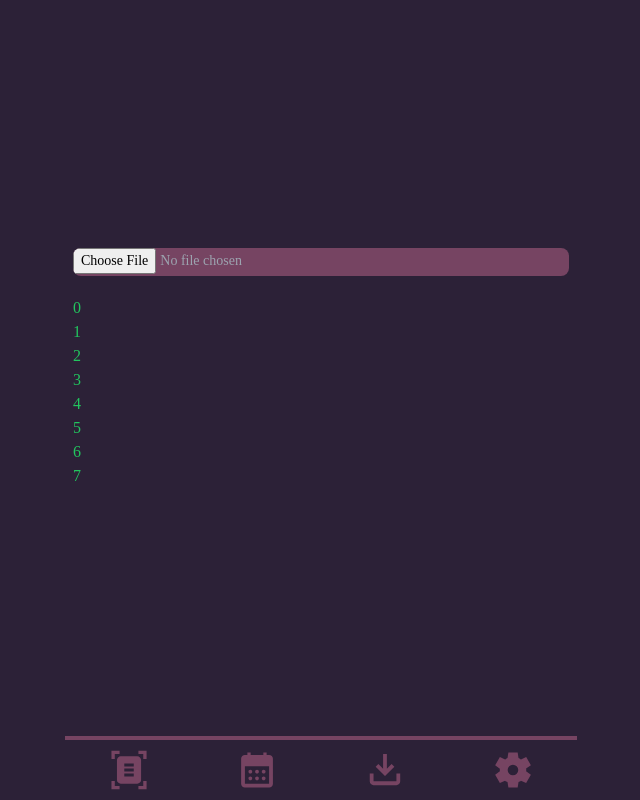
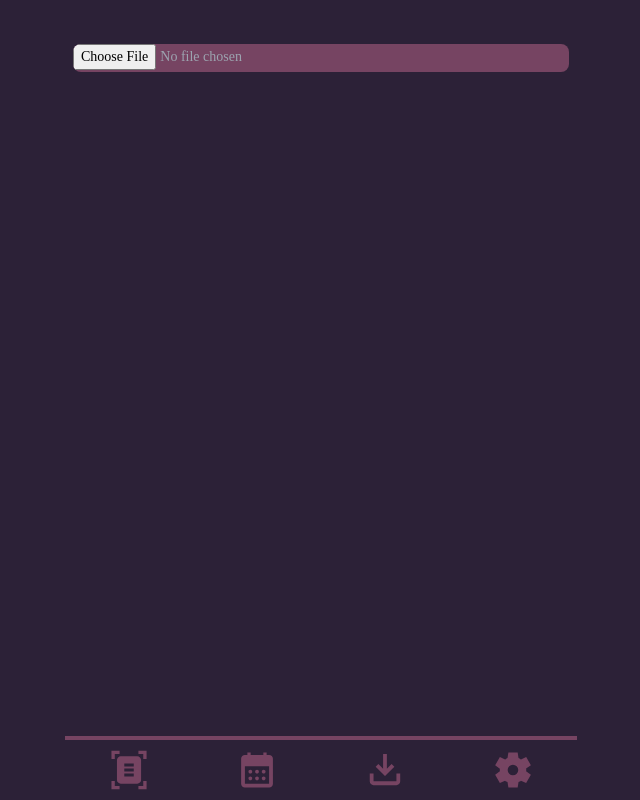
Before and after one commit to ebolblga/Grad-Work-Alpha, a Nuxt app: page /scanPDF in a window 1280 px wide. Shown: the whole page, without its empty margins (319-959 px from the left). Built offline with nearby package versions, Linux system fonts and the light colour scheme.

Commit message:
feat: pdf reader decorations

```diff
--- a/pages/scanPDF.vue
+++ b/pages/scanPDF.vue
@@ -17,12 +17,14 @@ const timedItems = ref([
     ""
 ]);
 const treshold = 2;
+const subjectsArray = ref<Subject[]>([]);   //: Ref<Subject[]>
 
 async function pdfUploaded(event: Event) {
 
     for (let i = 0; i < 8; i++) {
         timedItems.value[i] = "";
     }
+    subjectsArray.value = [];
 
     const file = event.target.files[0];
     const reader = new FileReader();
@@ -132,16 +134,29 @@ class Subject {
     subgroup: string;
     location: string;
     dates: string;
+    time: number;
 
-    constructor(groups: string[], name: string, type: string, subgroup: string, location: string, dates: string) {
+    constructor(groups: string[], name: string, type: string, subgroup: string, location: string, dates: string, time: number) {
         this.groups = groups;
         this.name = name;
         this.type = type;
         this.subgroup = subgroup;
         this.location = location;
         this.dates = dates;
+        this.time = time;
     }
 }
+
+const timeMap = new Map([
+    [1, "8:30 - 10:10"],
+    [2, "10:20 - 12:00"],
+    [3, "12:20 - 14:00"],
+    [4, "14:10 - 15:50"],
+    [5, "16:00 - 17:40"],
+    [6, "18:00 - 19:30"],
+    [7, "19:40 - 21:10"],
+    [8, "21:20 - 22:50"],
+])
 
 function parseDataProf(subjects: string[]) {
     for (let i = 0; i < 8; i++) {
@@ -168,11 +183,13 @@ function parseDataProf(subjects: string[]) {
                 dates += strArray[p] + '.';
             }
 
-            const subject = new Subject(groups, name, type, subgroup.replace(" ", ""), location, dates.slice(0, -1));
-            console.log(subject);
+            const subject = new Subject(groups, name, type, subgroup.replace(" ", ""), location, dates.slice(0, -1), i);
+            subjectsArray.value.push(subject);
+            // console.log(subject);
         }
     }
 
+    // console.log(subjectsArray.value);
     return "Done";
 }
 </script>
@@ -187,13 +204,40 @@ function parseDataProf(subjects: string[]) {
                     accept=".pdf"
                     @change="pdfUploaded($event)"
                 />
-                <!-- <p>{{ pdfJson }}</p> -->
-                <div v-for="(item, i) in timedItems">
-                    <p class="text-green-500">{{i}}</p>
-                    <p>{{item}}</p>
+                <div class="overflow-auto h-[75vh] w-full scrollbar">
+                    <div v-for="(item, i) in subjectsArray" class="w-full bg-[#764462] rounded-lg mb-3 p-3 overflow-hidden">
+                        <p class="text-sm text-[#C69787] inline">{{ item.groups.join(", ") }}</p>
+                        <p class="text-sm text-[#C69787] inline">{{ ' ' + item.subgroup }}</p>
+                        <p class="font-medium italic">{{ item.name }}</p>
+                        <p class="text-sm"
+                        :class="{ 'text-[#8CC487]': item.type.includes('лекции'),
+                        'text-[#9b8fcf]': item.type.includes('семинар'),
+                        'text-[#ccc46f]': item.type.includes('лабораторные занятия') }">{{ item.type }}</p>
+                        <p class="text-sm text-[#C69787] inline">{{ timeMap.get(item.time) }}</p>
+                        <p class="text-sm text-[#C69787] inline">{{ ' ' + item.dates }}</p>
+                        <p class="text-sm text-right text-[#C69787]">{{ item.location }}</p>
+                    </div>
                 </div>
             </div>
         </div>
         <Navbar />
     </div>
 </template>
+<style>
+.scrollbar::-webkit-scrollbar {
+  width: 8px;
+  height: 8px;
+}
+.scrollbar::-webkit-scrollbar-track {
+  box-shadow: transparent;
+}
+
+.scrollbar::-webkit-scrollbar-thumb {
+  background-color: darkgrey;
+  outline: 1px solid slategrey;
+  border-radius: 4px;
+}
+.scrollbar::-webkit-scrollbar-corner {
+    background: transparent;
+}
+</style>
```
